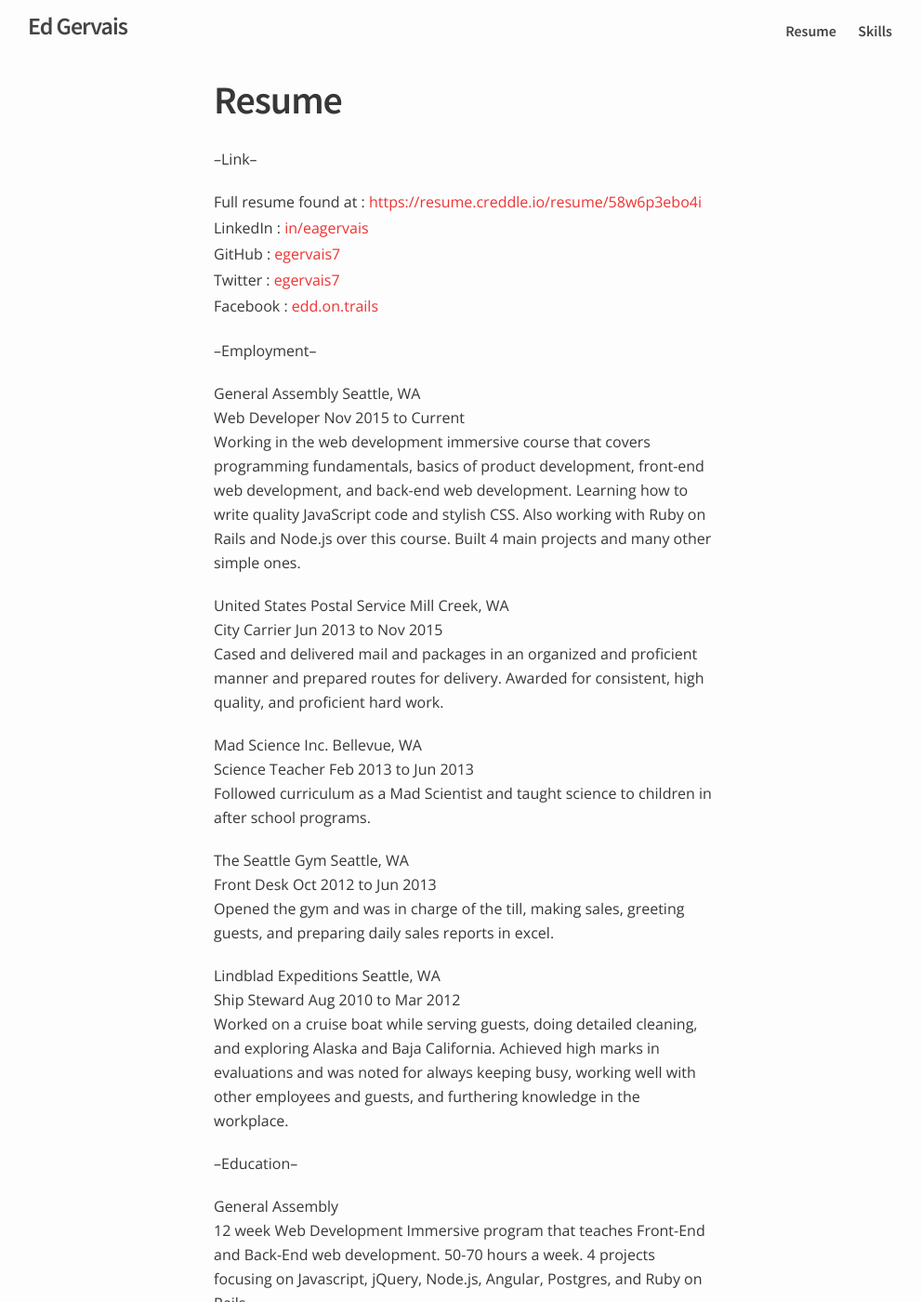
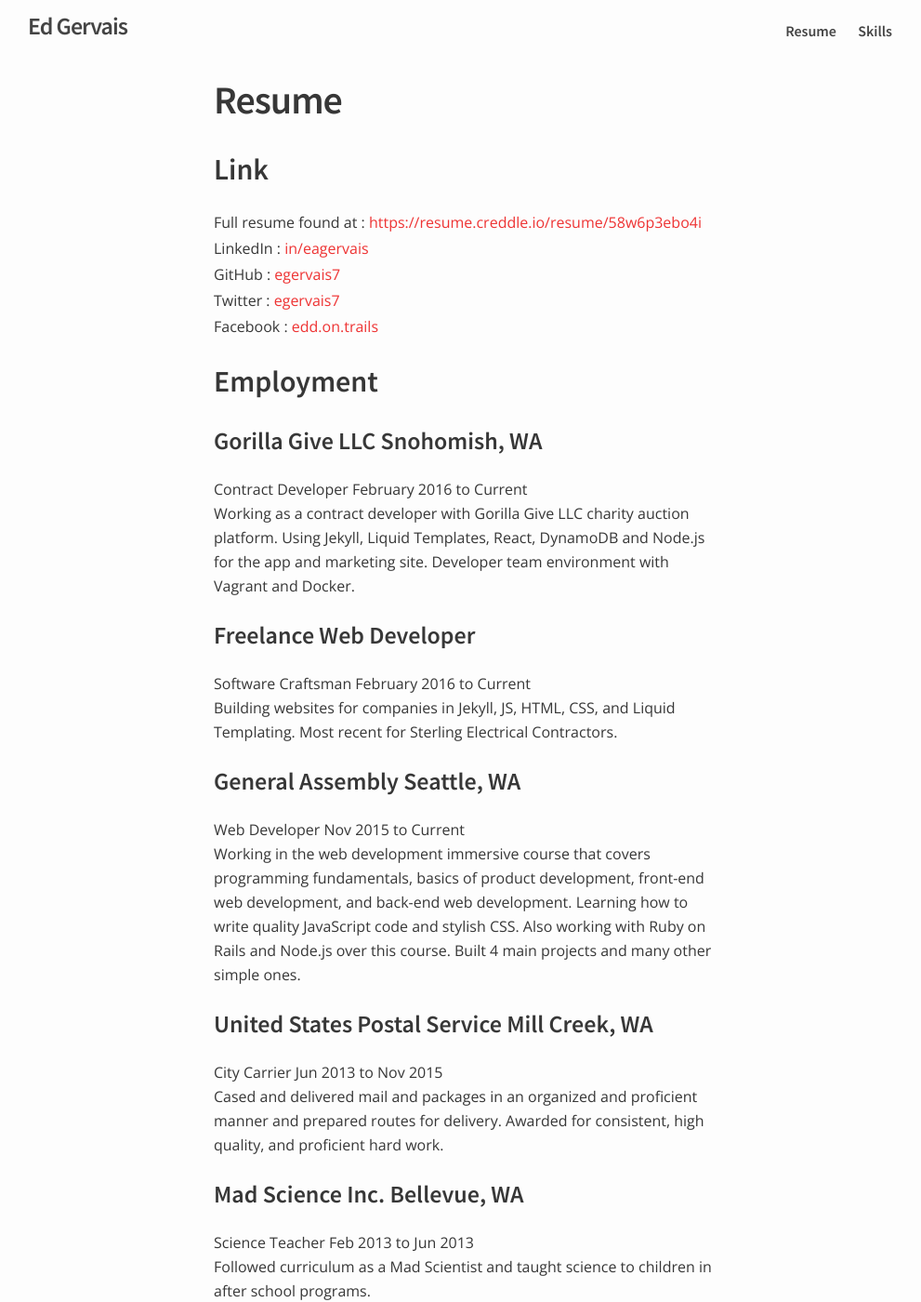
Before and after one commit to egervais7/myPortfolio, a Jekyll site: the page built from about.md, in a window 1280 px wide and 1400 px high. Shown: the whole window at 93% size, without its empty margins (140-1131 px from the left). Built offline with Jekyll 4.4.1, drawn with Linux system fonts in a browser that asks for light colours; some of the changed text lies outside the part shown.

Commit message:
fixed resume section

```diff
--- a/about.md
+++ b/about.md
@@ -4,7 +4,7 @@
 permalink: /about/
 ---
 
---Link--
+## Link
 
 Full resume found at : <a href="https://resume.creddle.io/resume/58w6p3ebo4i">{{site.resume_url}}</a><br>
 LinkedIn : <a href="https://www.linkedin.com/in/eagervais">{{site.linkedin_username}}</a><br>
@@ -12,48 +12,53 @@
 Twitter : <a href="https://twitter.com/egervais7">{{site.twitter_username}}</a><br>
 Facebook : <a href="https://www.facebook.com/edd.on.trails">{{site.facebook_username}}</a>
 
---Employment--
+## Employment
 
-General Assembly	Seattle, WA<br>
+### Gorilla Give LLC Snohomish, WA<br>
+  Contract Developer February 2016 to Current<br>
+    Working as a contract developer with Gorilla Give LLC charity auction platform. Using Jekyll, Liquid Templates, React, DynamoDB and Node.js for the app and marketing site. Developer team environment with Vagrant and Docker.
+
+### Freelance Web Developer <br>
+  Software Craftsman February 2016 to Current<br>
+    Building websites for companies in Jekyll, JS, HTML, CSS, and Liquid Templating. Most recent for Sterling Electrical Contractors.
+
+### General Assembly	Seattle, WA<br>
   Web Developer	Nov 2015 to Current<br>
     Working in the web development immersive course that covers programming fundamentals, basics of product development, front-end web development, and back-end web development. Learning how to write quality JavaScript code and stylish CSS. Also  working with Ruby on Rails and Node.js over this course. Built 4 main projects and many other simple ones.
 
-United States Postal Service	Mill Creek, WA<br>
+### United States Postal Service	Mill Creek, WA<br>
   City Carrier	Jun 2013 to Nov 2015<br>
     Cased and delivered mail and packages in an organized and proficient manner and prepared routes for delivery. Awarded for consistent, high quality, and proficient hard work.
 
-Mad Science Inc.	Bellevue, WA<br>
+### Mad Science Inc.	Bellevue, WA<br>
   Science Teacher	Feb 2013 to Jun 2013<br>
     Followed curriculum as a Mad Scientist and taught science to children in after school programs.
 
-The Seattle Gym	Seattle, WA<br>
+### The Seattle Gym	Seattle, WA<br>
   Front Desk	Oct 2012 to Jun 2013<br>
     Opened the gym and was in charge of the till, making sales, greeting guests, and preparing daily sales reports in excel.
 
-Lindblad Expeditions	Seattle, WA<br>
+### Lindblad Expeditions	Seattle, WA<br>
   Ship Steward	Aug 2010 to Mar 2012<br>
     Worked on a cruise boat while serving guests, doing detailed cleaning, and exploring Alaska and Baja California. Achieved high marks in evaluations and was noted for always keeping busy, working well with other employees and guests, and furthering knowledge in the workplace.
 
---Education--
+## Education
 
-General Assembly<br>
+### General Assembly<br>
   12 week Web Development Immersive program that teaches Front-End and Back-End web development. 50-70 hours a week. 4 projects focusing on Javascript, jQuery, Node.js, Angular, Postgres, and Ruby on Rails.
 
-North Seattle Community College<br>
+### North Seattle Community College<br>
   Associates of Science<br>
     Studied Chemistry, Organic Chemistry and many other sciences including Computer Science.
 
---Notable Achievements--
+## Notable Achievements\
 
-
-
-Pacific Crest Scenic Trail Thru Hike 	<br>
+### Pacific Crest Scenic Trail Thru Hike 	<br>
   Apr 2012 to Aug 2012<br>
     Was a Pacific Crest Trail Hiker from April 9, 2012 until August 21, 2012. Hiked 22 miles a day on average over 134 days and carried around 30 pounds on my back every day through the mountains for 2667 miles from Mexico to Canada.
 
---Volunteering--
+## Volunteering
 
-
-Blessed Sacrament Church<br>
+### Blessed Sacrament Church<br>
   Volunteer	Oct 2004 to Jun 2013<br>
     Volunteered on Sundays at a soup kitchen serving hot lunches to homeless and needy people that came in. Spent time cleaning dishes, scraping trays, dispensing drinks while conversing in friendly conversation with the guests, and helped when uneasy situations arose between rowdy guests.
```
Also changed, not shown: skills.md (+9 -7 lines).
